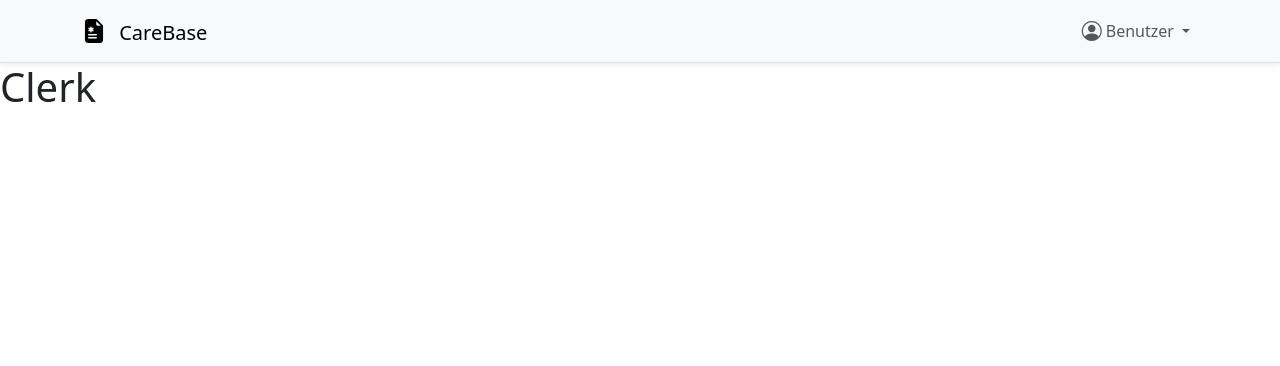
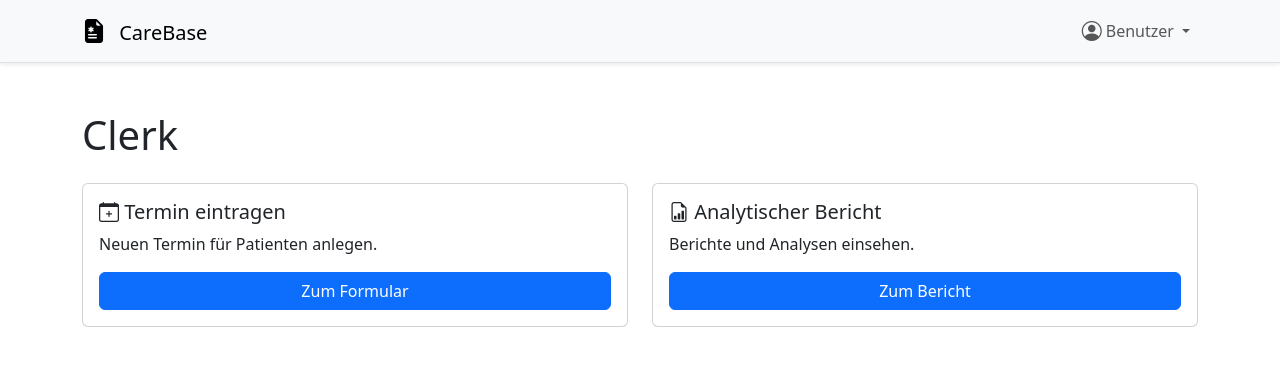
Before and after one commit to jakspt/carebase, a Flask app: page /clerk/ in a window 1280 px wide. Shown: the top 366 px of the page. Run offline with Flask 3, Linux system fonts and the light colour scheme; some libraries are stand-ins or nearby versions.

Commit message:
clerk init

```diff
--- a/app/clerk/routes.py
+++ b/app/clerk/routes.py
@@ -7,3 +7,12 @@
 @clerk_bp.route('/')
 def overview():
     return render_template('clerk/overview.html')
+
+@clerk_bp.route('/appointment')
+def appointment():
+    return render_template('clerk/appointment.html')
+
+
+@clerk_bp.route('/report')
+def report():
+    return render_template('clerk/report.html')
--- a/app/templates/clerk/overview.html
+++ b/app/templates/clerk/overview.html
@@ -1,5 +1,39 @@
 {% extends "nav.html" %}
 
 {% block content %}
-    <h1>Clerk</h1>
+<div class="container mt-5">
+    <h1 class="mb-4">Clerk</h1>
+
+    <div class="row">
+        <!-- Termin eintragen -->
+        <div class="col-md-6 mb-4">
+            <div class="card h-100">
+                <div class="card-body d-flex flex-column">
+                    <h5 class="card-title">
+                        <i class="bi bi-calendar-plus"></i> Termin eintragen
+                    </h5>
+                    <p class="card-text">Neuen Termin für Patienten anlegen.</p>
+                    <a href="{{ url_for('clerk.appointment') }}" class="btn btn-primary mt-auto">
+                        Zum Formular
+                    </a>
+                </div>
+            </div>
+        </div>
+
+        <!-- Analytischer Bericht -->
+        <div class="col-md-6 mb-4">
+            <div class="card h-100">
+                <div class="card-body d-flex flex-column">
+                    <h5 class="card-title">
+                        <i class="bi bi-file-earmark-bar-graph"></i> Analytischer Bericht
+                    </h5>
+                    <p class="card-text">Berichte und Analysen einsehen.</p>
+                    <a href="{{ url_for('clerk.report') }}" class="btn btn-primary mt-auto">
+                        Zum Bericht
+                    </a>
+                </div>
+            </div>
+        </div>
+    </div>
+</div>
 {% endblock %}
```
Also changed, not shown: app/templates/clerk/appointment.html (added, +13 -0 lines), app/templates/clerk/report.html (added, +13 -0 lines).
